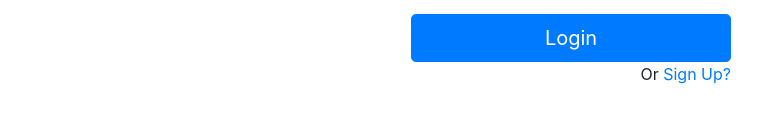
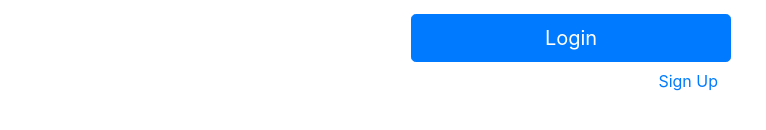
Before and after one commit to MattMunns14/word-of-the-day-FE, a React (Create React App) app: page / in a window 1280 px wide. Shown: the part 316-446 px from the top of the page, without its empty margins (69-835 px from the left). Built offline with nearby package versions, Linux system fonts and the light colour scheme.

Commit message:
button vs link

```diff
--- a/src/components/Registration/Registration.js
+++ b/src/components/Registration/Registration.js
@@ -170,7 +170,7 @@ export default class Registration extends Component {
                         </Button>
 
                         <p className="forgot-password text-right">
-                            Or <a href="#" onClick={this.changeUse}>Sign Up?</a>
+                            <button class="btn btn-link" onClick={this.changeUse}>Sign Up</button>
                         </p>
                         {registrationAlert()}
                     </Form>
```
